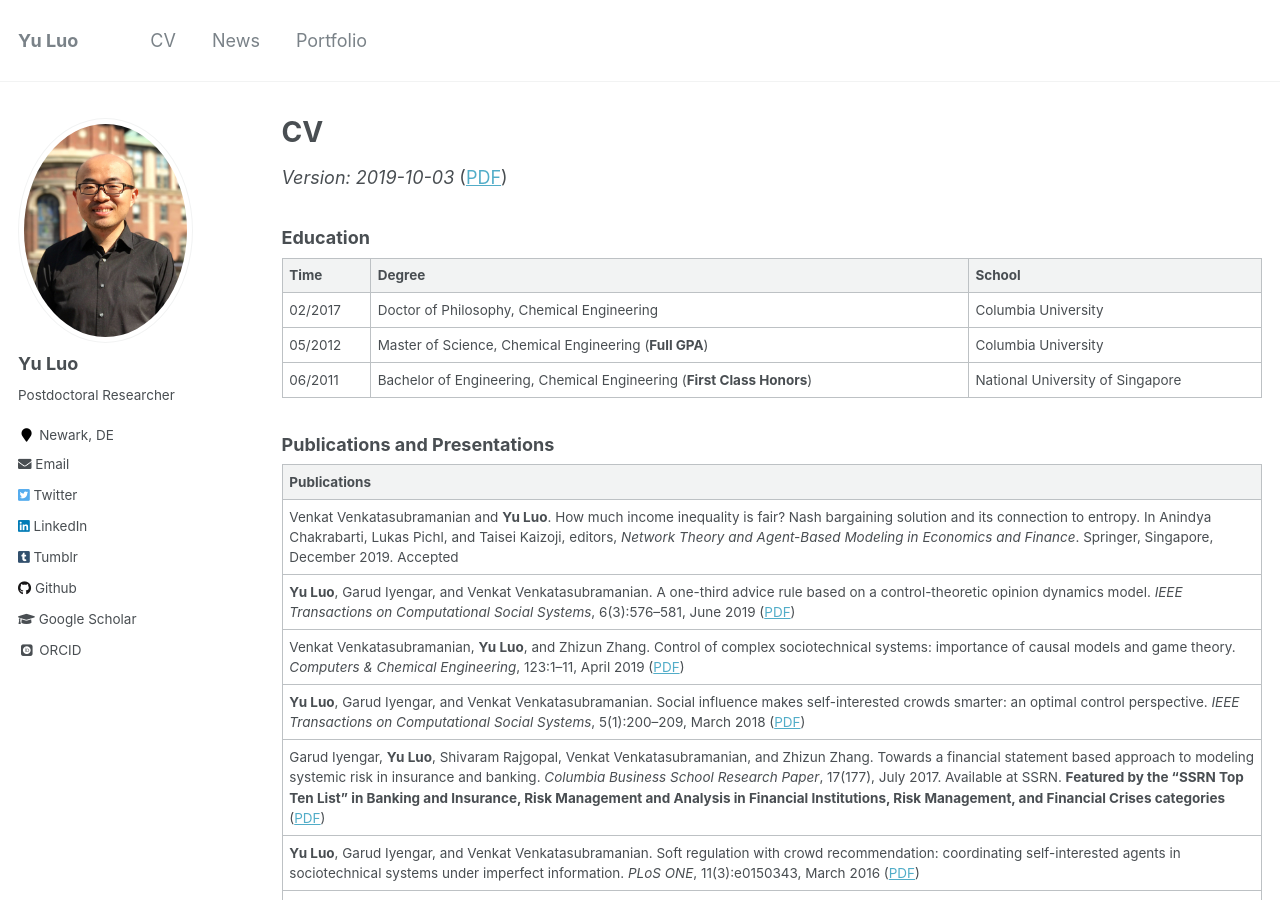
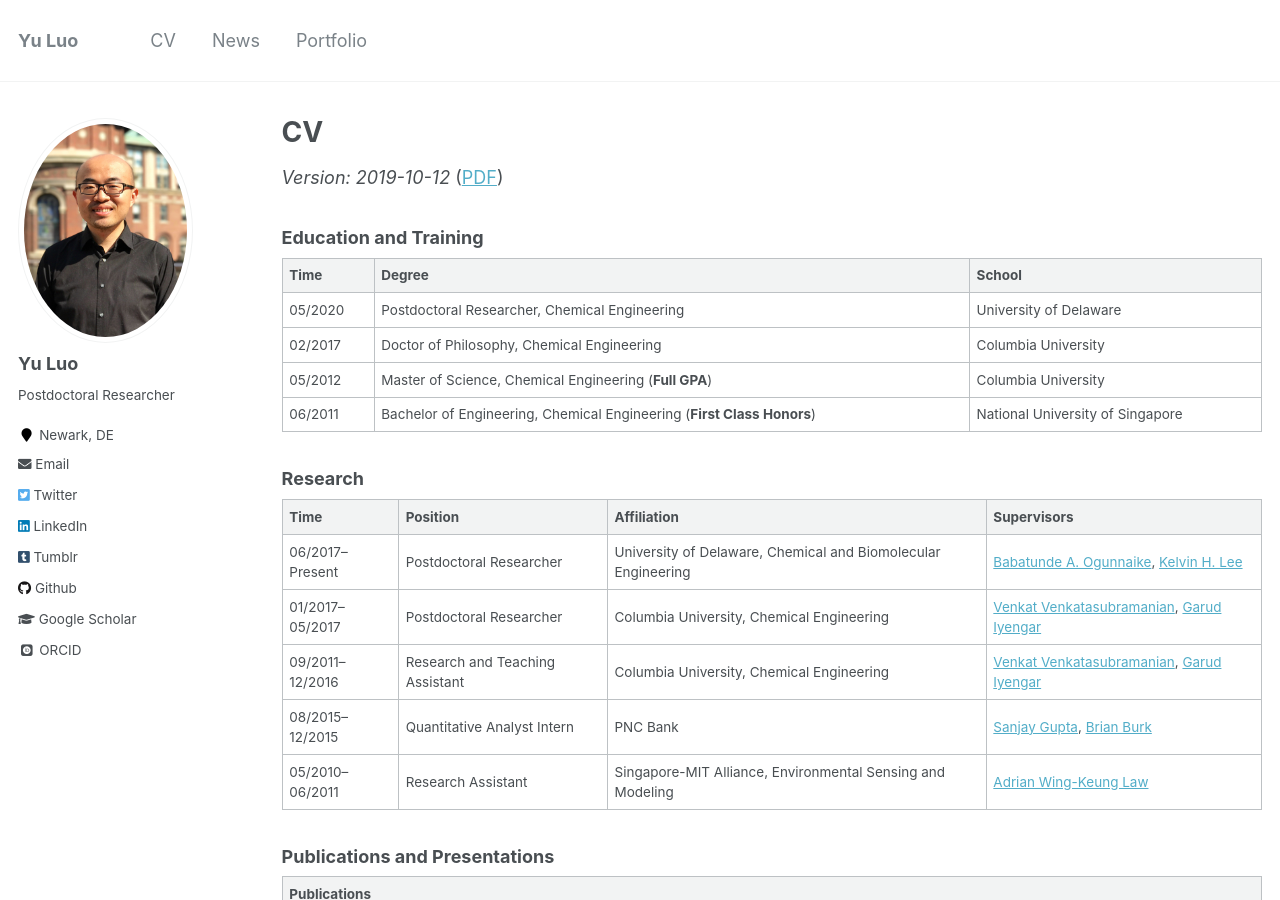
Before and after one commit to l16cn/l16cn.github.io, a Jekyll site: the page built from _pages/experience.md, in a window 1280 px wide and 900 px high. Built offline with Jekyll 4.4.1, drawn with Linux system fonts in a browser that asks for light colours; some web fonts are replaced; some of the changed text lies outside the part shown.

Commit message:
updated CV

```diff
--- a/_pages/experience.md
+++ b/_pages/experience.md
@@ -5,15 +5,26 @@ permalink: /experience/
 author_profile: true
 ---
 
-_Version: 2019-10-03_ ([PDF](../files/2_cv.pdf))
+_Version: 2019-10-12_ ([PDF](../files/2_cv.pdf))
 
-### Education
+### Education and Training
 
 |Time|Degree|School|
 |:-|:-|:-|
+|05/2020|Postdoctoral Researcher, Chemical Engineering|University of Delaware|
 |02/2017|Doctor of Philosophy, Chemical Engineering|Columbia University<!-- , Graduate School of Arts and Sciences -->|
 |05/2012|Master of Science, Chemical Engineering (**Full GPA**)|Columbia University<!-- , Fu Foundation School of Engineering and Applied Science -->|
 |06/2011|Bachelor of Engineering, Chemical Engineering (**First Class Honors**)|National University of Singapore<!-- , Faculty of Engineering -->|
+
+### Research
+
+|Time|Position|Affiliation|Supervisors|
+|:-|:-|:-|:-|
+|06/2017–Present|Postdoctoral Researcher|University of Delaware, Chemical and Biomolecular Engineering|[Babatunde A. Ogunnaike](http://research.che.udel.edu/research_groups/systems/), [Kelvin H. Lee](https://leelab.org)|
+|01/2017–05/2017|Postdoctoral Researcher|Columbia University, Chemical Engineering|[Venkat Venkatasubramanian](https://cris.cheme.columbia.edu), [Garud Iyengar](https://ieor.columbia.edu/faculty/garud-iyengar)|
+|09/2011–12/2016|Research and Teaching Assistant|Columbia University, Chemical Engineering|[Venkat Venkatasubramanian](https://cris.cheme.columbia.edu), [Garud Iyengar](https://ieor.columbia.edu/faculty/garud-iyengar)|
+|08/2015–12/2015|Quantitative Analyst Intern|PNC Bank|[Sanjay Gupta](https://www.linkedin.com/in/sanjayguptanyc/), [Brian Burk](https://www.linkedin.com/in/brian-burk-45b59510/)|
+|05/2010–06/2011|Research Assistant|Singapore-MIT Alliance, Environmental Sensing and Modeling|[Adrian Wing-Keung Law](http://research.ntu.edu.sg/expertise/academicprofile/Pages/StaffProfile.aspx?ST_EMAILID=CWKLAW&CategoryDescription=WaterSustainability)|
 
 ### Publications and Presentations
 
```
Also changed, not shown: other parts of _pages/experience.md (+0 -10 lines), README.md (+1 -0 lines), 4 other files.
